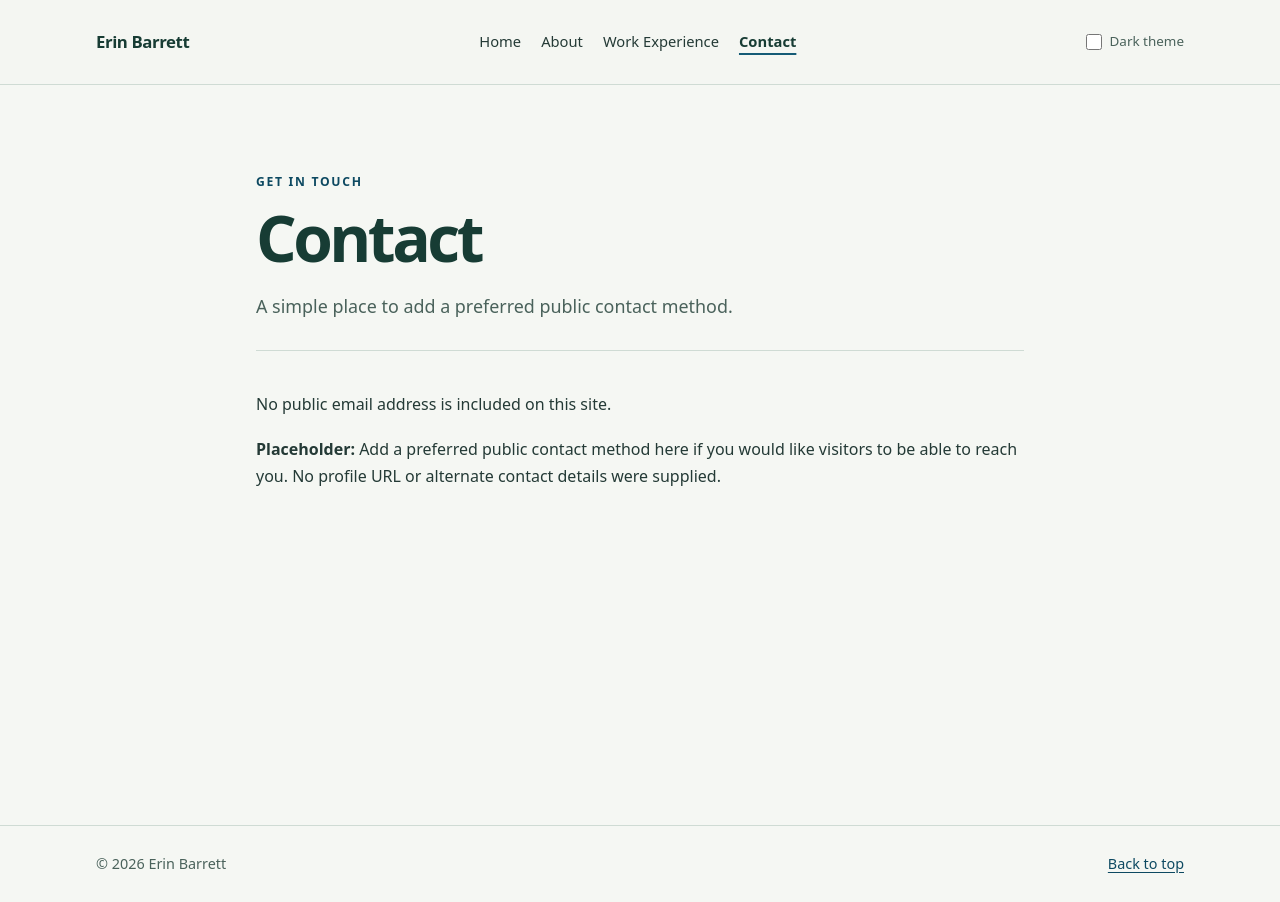
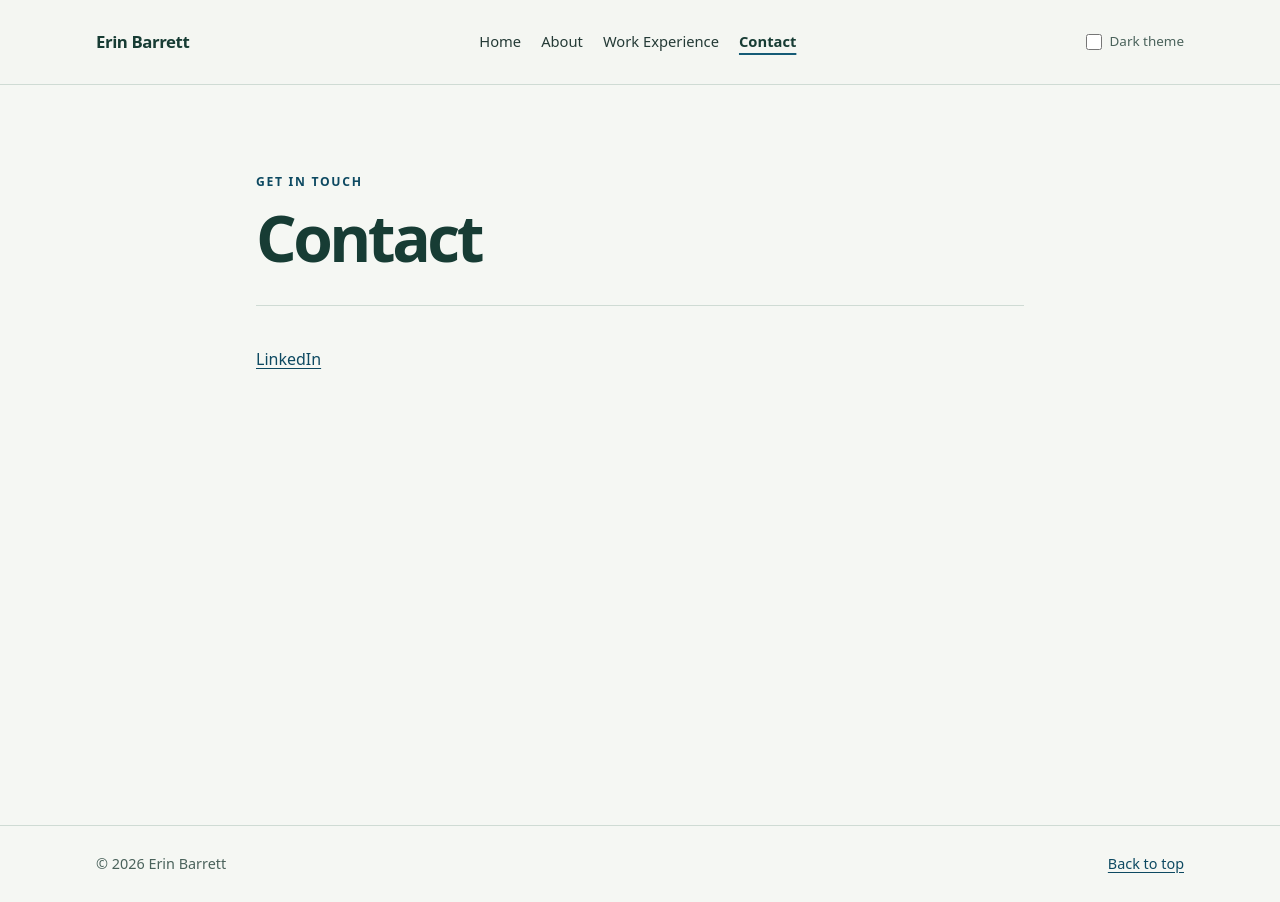
Before and after one commit to EEBarr14/eebarr14.github.io, a Jekyll site: the page built from contact.md, in a window 1280 px wide. Built offline with Jekyll 4.4.1, drawn with Linux system fonts in a browser that asks for light colours.

Commit message:
Update contact information
Replit-Commit-Author: Agent

```diff
--- a/contact.md
+++ b/contact.md
@@ -2,11 +2,8 @@
 layout: page
 title: Contact
 eyebrow: Get in touch
-subtitle: A simple place to add a preferred public contact method.
 description: Contact page for Erin Barrett's personal portfolio.
 permalink: /contact/
 ---
 
-No public email address is included on this site.
-
-**Placeholder:** Add a preferred public contact method here if you would like visitors to be able to reach you. No profile URL or alternate contact details were supplied.
+[LinkedIn](https://www.linkedin.com/in/erin-barrett2)
```
